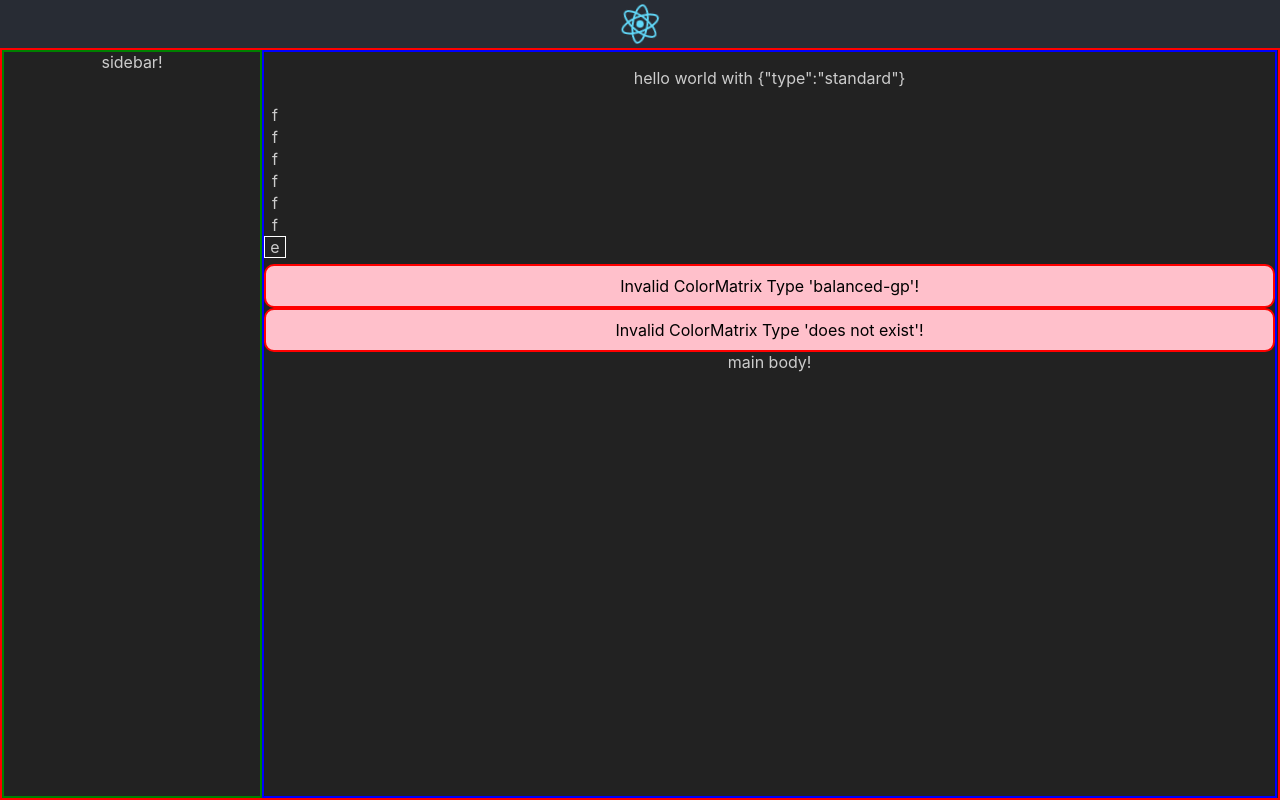
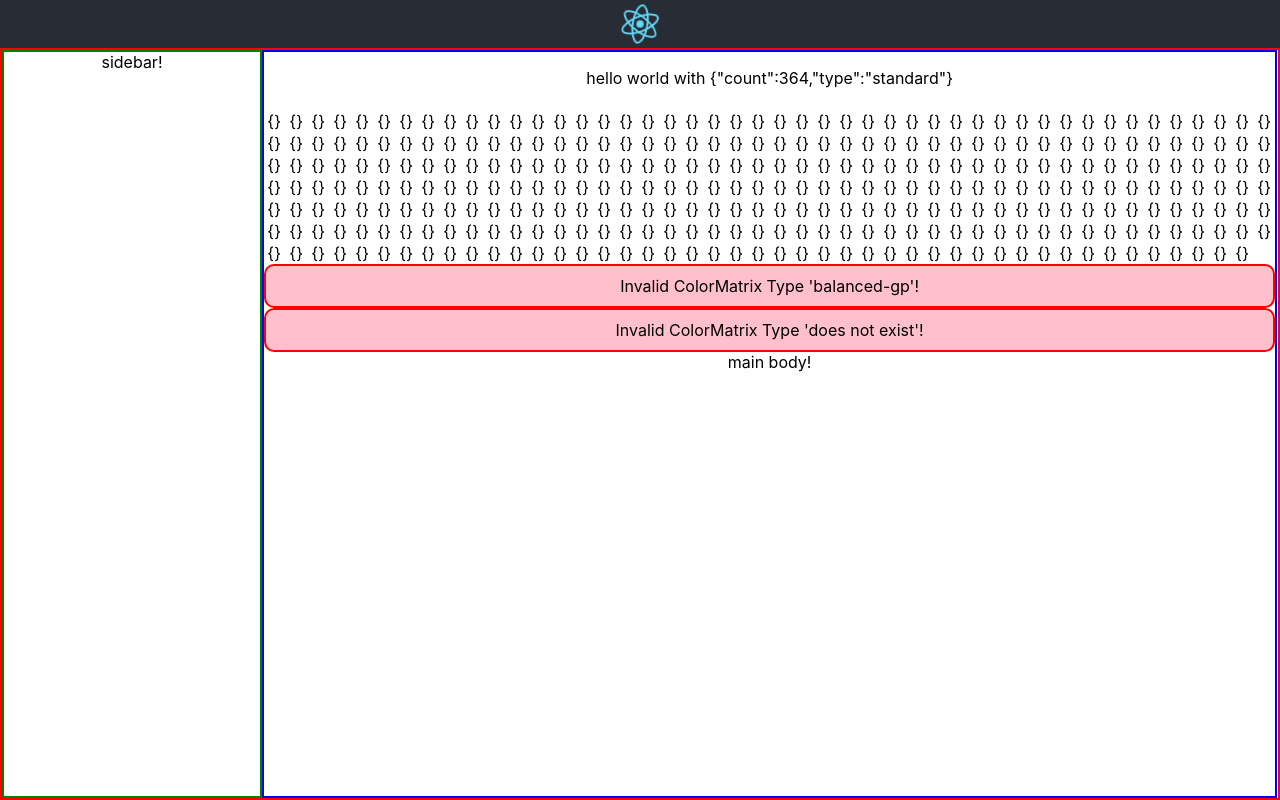
Before and after one commit to Exr0nProjects/turnup, a React (Create React App) app in the folder dashboard/: page / in a window 1280 px wide. Built offline with nearby package versions, Linux system fonts and the light colour scheme.

Commit message:
basic hover tooltips template

```diff
--- a/dashboard/src/App.css
+++ b/dashboard/src/App.css
@@ -1,8 +1,3 @@
-* {
-	background-color: #222222;
-	color: #cccccc;
-}
-
 .App {
     text-align: center;
 }
--- a/dashboard/src/App.js
+++ b/dashboard/src/App.js
@@ -7,10 +7,15 @@ import ColorMatrix from './ColorMatrix.jsx'
 import logo from './logo.svg';
 import './App.css';
 
+import { useState } from 'react';
+
 dayjs.extend(dayjs_dayOfYear);
 dayjs.extend(dayjs_weekday);
 
 function App() {
+	const [count, setCount] = useState(364); // number of atoms displayed
+	const [active_frame, setActiveFrame] = useState(undefined);
+
     return (
         <div className="App">
             <header className="App-header">
@@ -21,9 +26,9 @@ function App() {
         sidebar!
         </div>
         <div className="main-display">
-            <ColorMatrix type="standard"/>
-            <ColorMatrix type="balanced-gp"/>
-            <ColorMatrix type="does not exist"/>
+            <ColorMatrix count={count} activitySetter={setActiveFrame} type="standard"/>
+            <ColorMatrix count={count} activitySetter={setActiveFrame} type="balanced-gp"/>
+            <ColorMatrix count={count} activitySetter={setActiveFrame} type="does not exist"/>
         main body!
         </div>
             </div>
--- a/dashboard/src/ColorAtom.css
+++ b/dashboard/src/ColorAtom.css
@@ -3,9 +3,29 @@
 	width: 20px;
 	height: 20px;
 	border: 1px solid white;
+	position: relative;
 }
 
 .color-atom.placeholder {
 	border: 0px;
 	margin: 1px;
+	color: transparent;
 }
+
+.color-atom .color-atom-tooltip {
+	display: none;
+}
+
+.color-atom:hover .color-atom-tooltip {
+	display: block;
+	border: 2px solid white;
+	box-shadow: 1px 1px 3px gray;
+	position: absolute;
+	background-color: #ffffff;
+	pointer-events: none;
+}
+
+.color-atom-tooltip .atom-canvas {
+	width: 400px;
+	height: 200px;
+}
--- a/dashboard/src/ColorAtom.jsx
+++ b/dashboard/src/ColorAtom.jsx
@@ -1,8 +1,59 @@
 import './ColorAtom.css';
 
-function ColorAtom(props) {
-    return <div className="color-atom" key={`day_${props.custom_key}`}>e</div>
-    //return <div className="color-atom" key={`day_${props.idx}`}>e</div>;
+import { useRef, useEffect } from 'react';
+
+import Chart from "chart.js"; // og tutorial: https://blog.bitsrc.io/customizing-chart-js-in-react-2199fa81530a
+
+const chartOptions = {
+    responsive: true,
+    maintainAspectRatio: false,
+    fill: true,
 }
 
-export default ColorAtom
+function ColorAtomTooltip(props) {
+    const canvasRef = useRef(null);
+
+    const data = {
+        datasets: [
+            {
+                data: [10, 20, 30],
+                borderColor: ["#ff0000", "#ffff00", "#326ccc"]
+            }
+        ],
+
+        // These labels appear in the legend and in the tooltips when hovering different arcs
+        labels: [
+            'Red',
+            'Yello',
+            'Blu'
+        ],
+        options: chartOptions
+    }
+
+    useEffect(() => { // something about https://reactjs.org/docs/hooks-effect.html
+        new Chart(canvasRef.current.getContext("2d"), {
+            type: 'polarArea',
+            data: data // TODO: data processing!
+        });
+    });
+
+    return <div className="color-atom-tooltip">
+        <div className="atom-canvas">
+            <canvas ref={canvasRef}/>
+        </div>
+    </div>
+}
+
+export default function ColorAtom(props) {
+    function clickHandler() {
+        console.log(props);
+        //props.activitySetter(props.data);
+    }
+    return <div
+            className="color-atom"
+            onClick={clickHandler}
+        >
+        {JSON.stringify(props)}
+        <ColorAtomTooltip shown={false}/>
+    </div>
+}
--- a/dashboard/src/ColorMatrix.css
+++ b/dashboard/src/ColorMatrix.css
@@ -10,12 +10,6 @@
 	diplay: flex;
 	display: -ms-flexbox;
     display: -webkit-flex;
-	flex-direction: column;
-	flex-wrap: wrap;
-	flex-wrap: wrap;
+	flex-direction: column-reverse;
+	flex-wrap: wrap-reverse;
 }
-
-/* .color-matrix .squareholder div { */
-/* 	display: flex; */
-/* 	flex-direction: column; */
-/* } */
--- a/dashboard/src/ColorMatrix.jsx
+++ b/dashboard/src/ColorMatrix.jsx
@@ -15,23 +15,20 @@ const matrix_renderers = {
         return <div className="color-matrix">
             <p>hello world with {JSON.stringify(props)}</p>
             <div className="squareholder">
-                {Array.from({length: dayjs().weekday()+1}).map(
+                {Array.from({length: 6-dayjs().weekday()}).map(
                     (_, i) => <div className="color-atom placeholder" key={`placeholder_${i}`}>f</div>
                 )}
-                {Array.from({length: 1}).map(
-                    (_, i) => <ColorAtom custom_key={i}/>
-                    //(_, i) => <div className="color-atom" key={`day_${i}`}>e</div>
+                {Array.from({length: props.count}).map(
+                    (_, i) => <ColorAtom key={`day_${i}`} activitySetter={props.activitySetter} data={props.data}/>
                 )}
             </div>
         </div>;
     }
 }
 
-function ColorMatrix(props) {
+export default function ColorMatrix(props) {
     if (matrix_renderers.hasOwnProperty(props.type))
         return matrix_renderers[props.type](props);
     else
         return <Error msg={`Invalid ColorMatrix Type '${props.type}'!`}/>;
 }
-
-export default ColorMatrix;
```
